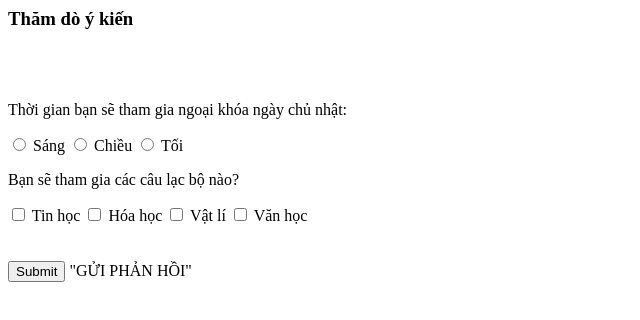
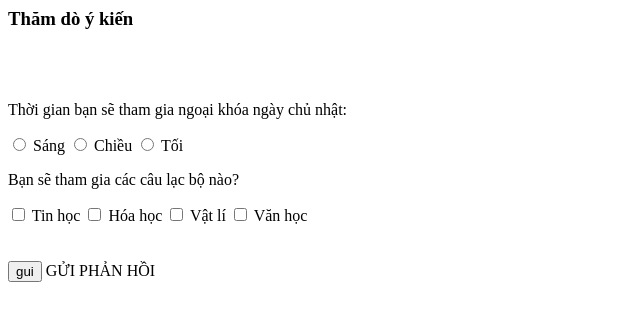
Before and after one commit to bichnth/tin12, a plain HTML site: page Contents/thamdo.html in a window 1280 px wide. Shown: the full height of the page, 0-640 px from the left. Drawn offline with Linux system fonts and the light colour scheme; files that its build step writes are made by us from their sources.

Commit message:
Update thamdo.html

```diff
--- a/Contents/thamdo.html
+++ b/Contents/thamdo.html
@@ -16,7 +16,7 @@
       <input type="checkbox" name="gd" > Hóa học
       <input type="checkbox" name="ms" > Vật lí
       <input type="checkbox" name="nd" > Văn học <br> <br> <br>
-      <input type="submit" id="ok" name="ok" >  "GỬI PHẢN HỒI"
+      <input type="submit" id="ok" name="ok" value="gui">  GỬI PHẢN HỒI
     </form>
   </body>
 </html>
```
